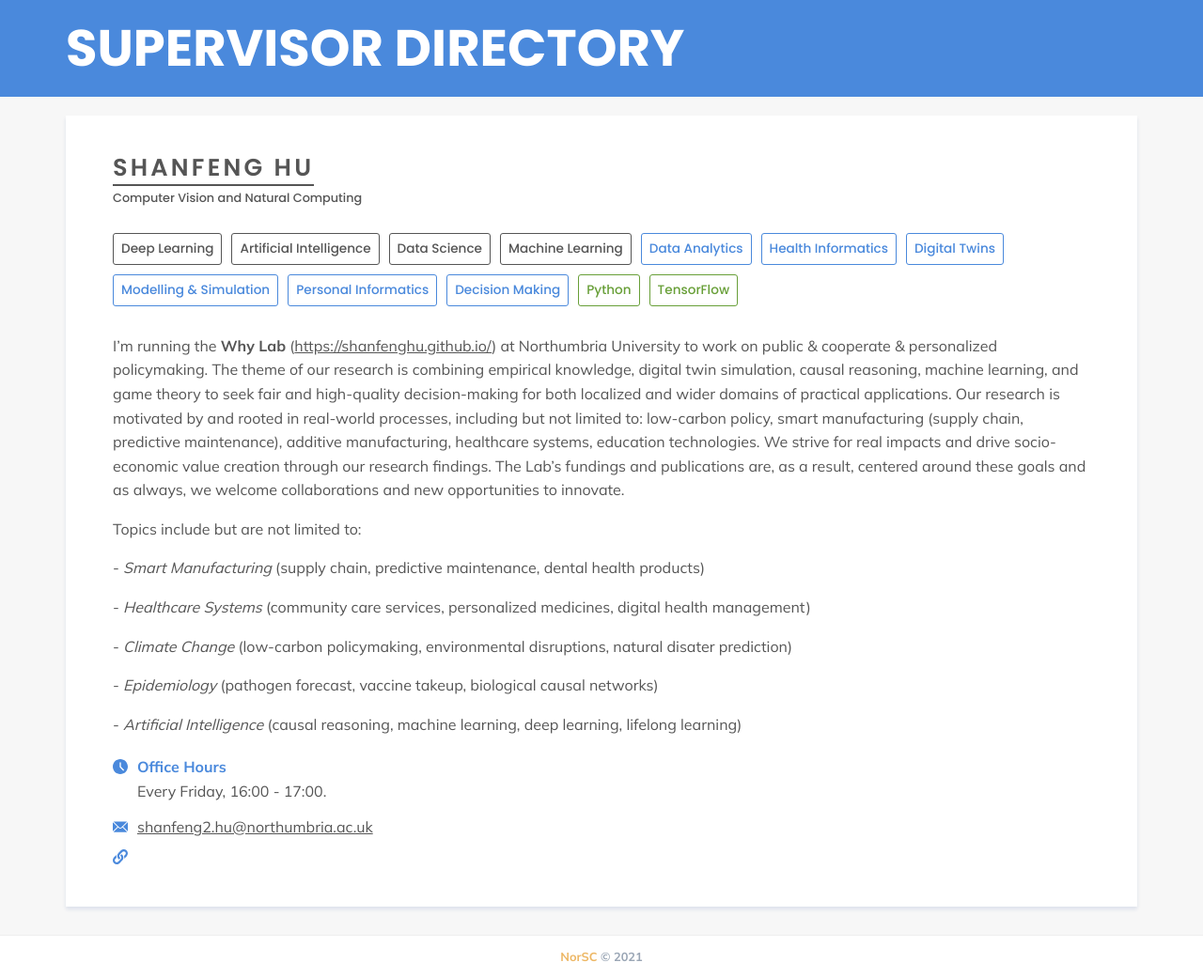
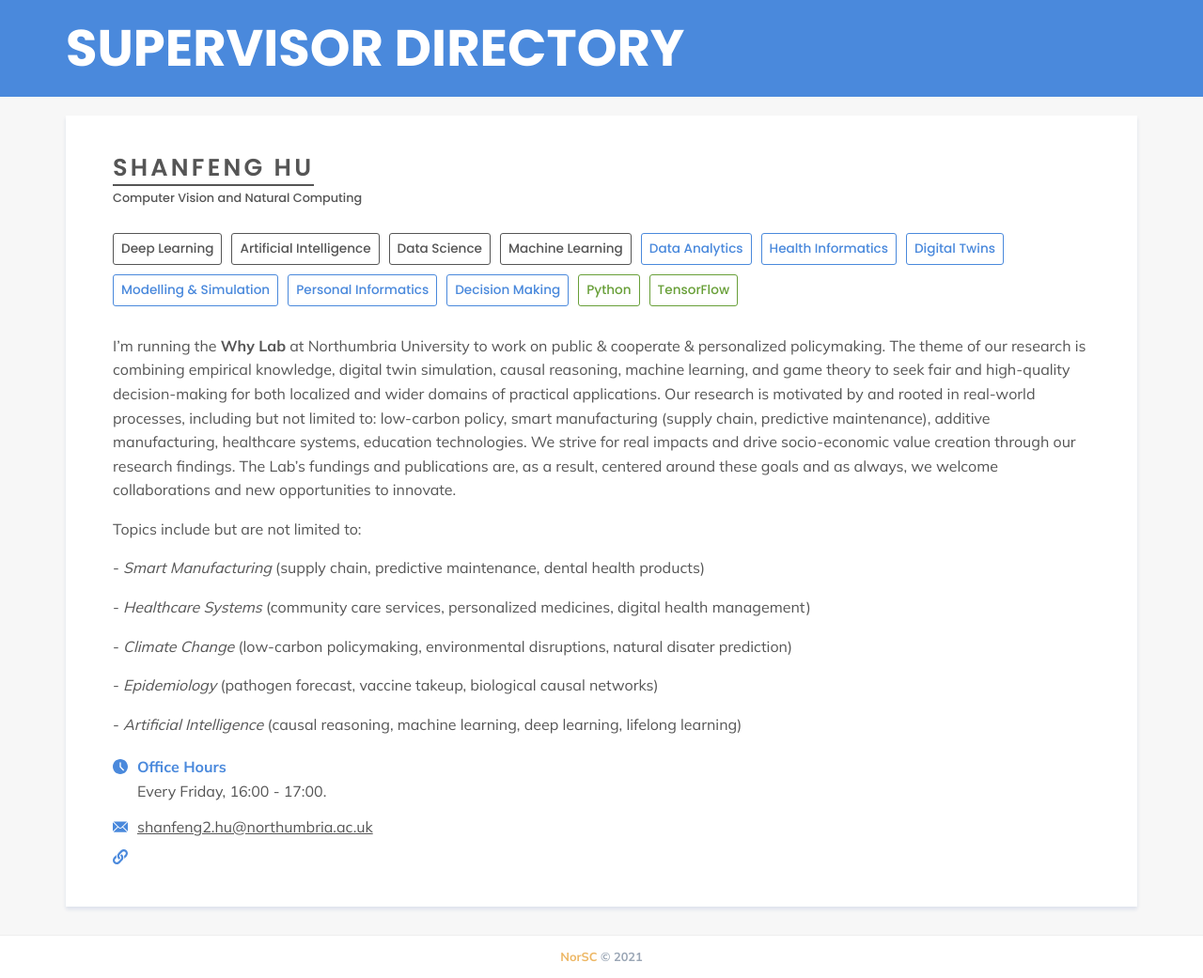
Before and after one commit to NorSC/supervisor-search, a Jekyll site: the page built from _supervisors/dr-shanfeng-hu.md, in a window 1280 px wide. Shown: the whole page at 94% size. Built offline with Jekyll 4.4.1, drawn with Linux system fonts in a browser that asks for light colours; a script that is not in the unit is left out; some of the changed lines change nothing that is shown.

Commit message:
Update Supervisors “dr-shanfeng-hu”

```diff
--- a/_supervisors/dr-shanfeng-hu.md
+++ b/_supervisors/dr-shanfeng-hu.md
@@ -24,18 +24,80 @@
   - Python
   - TensorFlow
 additional_details: >-
-  I’m running the **Why Lab** (<https://shanfenghu.github.io/>) at Northumbria
-  University to work on public & cooperate & personalized policymaking. The
-  theme of our research is combining empirical knowledge, digital twin
-  simulation, causal reasoning, machine learning, and game theory to seek fair
-  and high-quality decision-making for both localized and wider domains of
-  practical applications. Our research is motivated by and rooted in real-world
-  processes, including but not limited to: low-carbon policy, smart
-  manufacturing (supply chain, predictive maintenance), additive manufacturing,
-  healthcare systems, education technologies. We strive for real impacts and
-  drive socio-economic value creation through our research findings. The Lab’s
-  fundings and publications are, as a result, centered around these goals and as
-  always, we welcome collaborations and new opportunities to innovate.
+  I’m running the **Why Lab** at Northumbria University to work on public &
+  cooperate & personalized policymaking. The theme of our research is combining
+  empirical knowledge, digital twin simulation, causal reasoning, machine
+  learning, and game theory to seek fair and high-quality decision-making for
+  both localized and wider domains of practical applications. Our research is
+  motivated by and rooted in real-world processes, including but not limited to:
+  low-carbon policy, smart manufacturing (supply chain, predictive maintenance),
+  additive manufacturing, healthcare systems, education technologies. We strive
+  for real impacts and drive socio-economic value creation through our research
+  findings. The Lab’s fundings and publications are, as a result, centered
+  around these goals and as always, we welcome collaborations and new
+  opportunities to innovate.
+
+
+  Topics include but are not limited to:
+
+
+  \- *Smart Manufacturing* (supply chain, predictive maintenance, dental health products)
+
+
+  \- *Healthcare Systems* (community care services, personalized medicines, digital health management)
+
+
+  \- *Climate Change* (low-carbon policymaking, environmental disruptions, natural disater prediction)
+
+
+  \- *Epidemiology* (pathogen forecast, vaccine takeup, biological causal networks)
+
+
+  \- *Artificial Intelligence* (causal reasoning, machine learning, deep learning, lifelong learning)
+additional_details_msc: >-
+  I’m running the **Why Lab** at Northumbria University to work on public &
+  cooperate & personalized policymaking. The theme of our research is combining
+  empirical knowledge, digital twin simulation, causal reasoning, machine
+  learning, and game theory to seek fair and high-quality decision-making for
+  both localized and wider domains of practical applications. Our research is
+  motivated by and rooted in real-world processes, including but not limited to:
+  low-carbon policy, smart manufacturing (supply chain, predictive maintenance),
+  additive manufacturing, healthcare systems, education technologies. We strive
+  for real impacts and drive socio-economic value creation through our research
+  findings. The Lab’s fundings and publications are, as a result, centered
+  around these goals and as always, we welcome collaborations and new
+  opportunities to innovate.
+
+
+  Topics include but are not limited to:
+
+
+  \- *Smart Manufacturing* (supply chain, predictive maintenance, dental health products)
+
+
+  \- *Healthcare Systems* (community care services, personalized medicines, digital health management)
+
+
+  \- *Climate Change* (low-carbon policymaking, environmental disruptions, natural disater prediction)
+
+
+  \- *Epidemiology* (pathogen forecast, vaccine takeup, biological causal networks)
+
+
+  \- *Artificial Intelligence* (causal reasoning, machine learning, deep learning, lifelong learning)
+additional_details_phd: >-
+  I’m running the **Why Lab** at Northumbria University to work on public &
+  cooperate & personalized policymaking. The theme of our research is combining
+  empirical knowledge, digital twin simulation, causal reasoning, machine
+  learning, and game theory to seek fair and high-quality decision-making for
+  both localized and wider domains of practical applications. Our research is
+  motivated by and rooted in real-world processes, including but not limited to:
+  low-carbon policy, smart manufacturing (supply chain, predictive maintenance),
+  additive manufacturing, healthcare systems, education technologies. We strive
+  for real impacts and drive socio-economic value creation through our research
+  findings. The Lab’s fundings and publications are, as a result, centered
+  around these goals and as always, we welcome collaborations and new
+  opportunities to innovate.
 
 
   Topics include but are not limited to:
```
